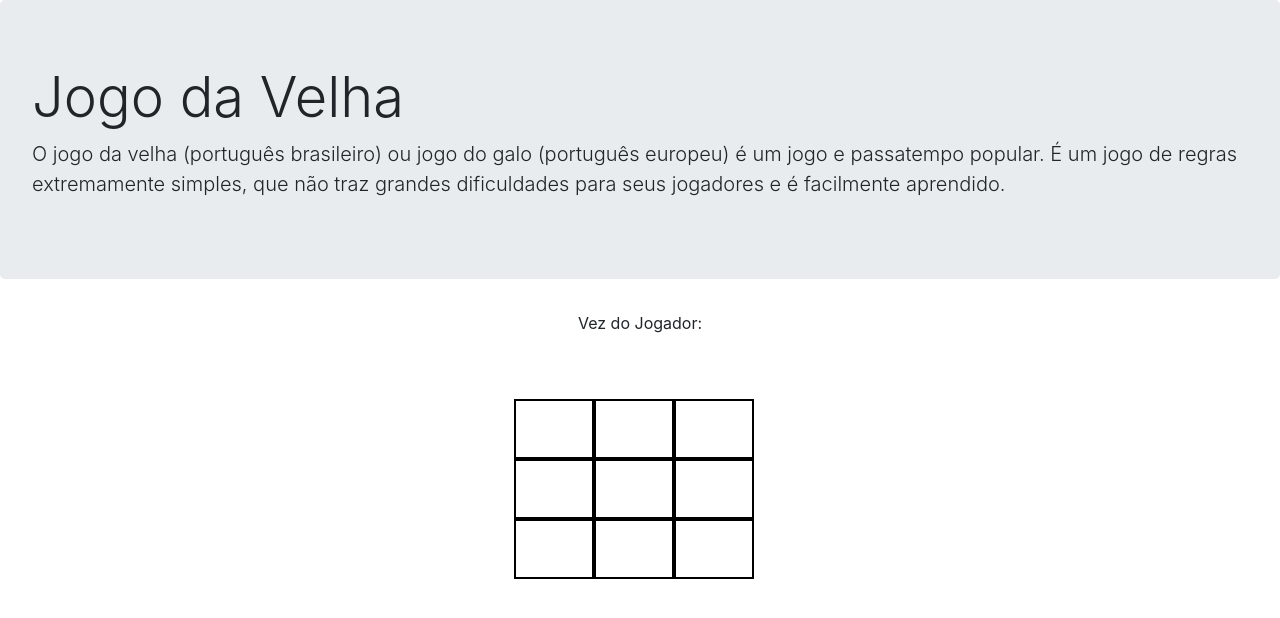
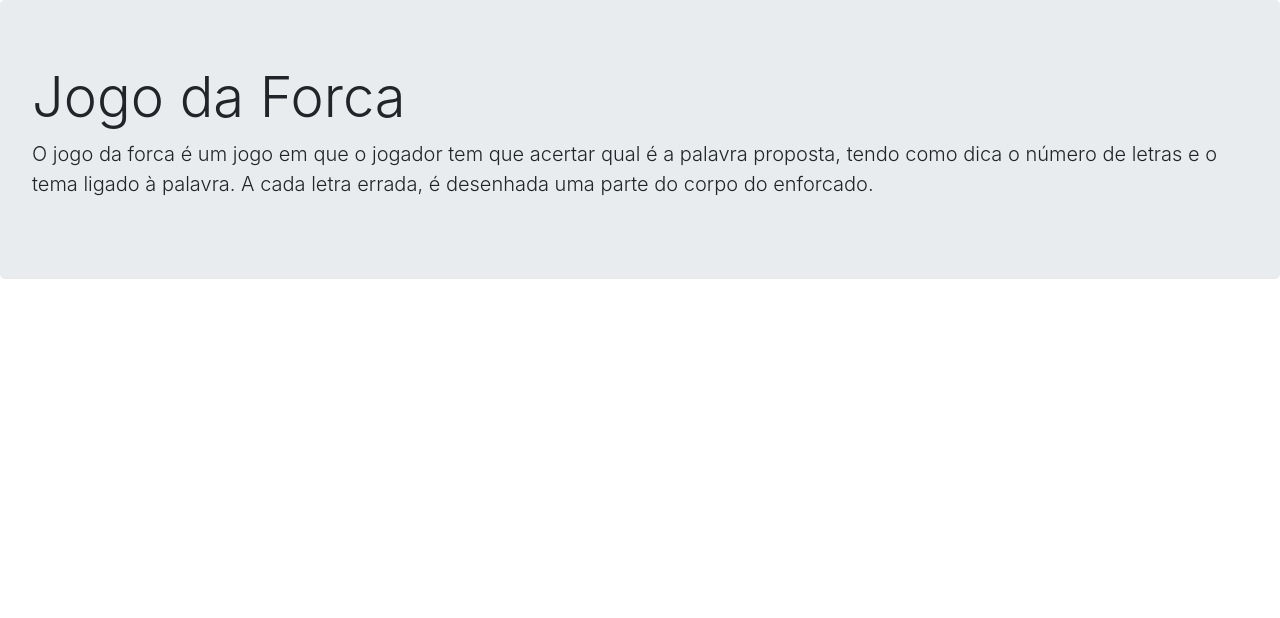
Before and after one commit to rusleysantos/jogo-forca, a plain HTML site: page index.html in a window 1280 px wide. Drawn offline with Linux system fonts and the light colour scheme; a script that the page names is missing.

Commit message:
Add files via upload

```diff
--- a/index.html
+++ b/index.html
@@ -1,7 +1,7 @@
 <!DOCTYPE html>
 <html>
 <head>
-	<title>Jogo da Velha</title>
+	<title>Jogo da Forca</title>
 	<meta charset="utf-8" />
     <!-- <script type="text/javascript" src="./js/jquery.js"></script> -->
 
@@ -10,34 +10,15 @@
 </head>
 	<body>
 
-<div class="jumbotron">
-  <h1 class="display-4">Jogo da Velha</h1>
-  <p class="lead">O jogo da velha (português brasileiro) ou jogo do galo (português europeu) é um jogo e passatempo popular. É um jogo de regras extremamente simples, que não traz grandes dificuldades para seus jogadores e é facilmente aprendido.</p>
-
+    <div class="jumbotron">
+      <h1 class="display-4">Jogo da Forca</h1>
+      <p class="lead">O jogo da forca é um jogo em que o jogador tem que acertar qual é a palavra proposta, tendo como dica o número de letras e o tema ligado à palavra. A cada letra errada, é desenhada uma parte do corpo do enforcado.</p>
     </div>
 
 
     <center>
 
-        <div id="mostrador">
-        <p>Vez do Jogador:</p>
-        <img src="" border="0" height="50">
-        </div>
-        <br>
 
-        <div id="jogo">
-            <div id="a1" class="espaco" jogada=""></div>
-            <div id="a2" class="espaco" jogada=""></div>
-            <div id="a3" class="espaco" jogada=""></div>
-
-            <div id="b1" class="espaco" jogada=""></div>
-            <div id="b2" class="espaco" jogada=""></div>
-            <div id="b3" class="espaco" jogada=""></div>
-
-            <div id="c1" class="espaco" jogada=""></div>
-            <div id="c2" class="espaco" jogada=""></div>
-            <div id="c3" class="espaco" jogada=""></div>
-        </div>
 
     </center>
 
```
